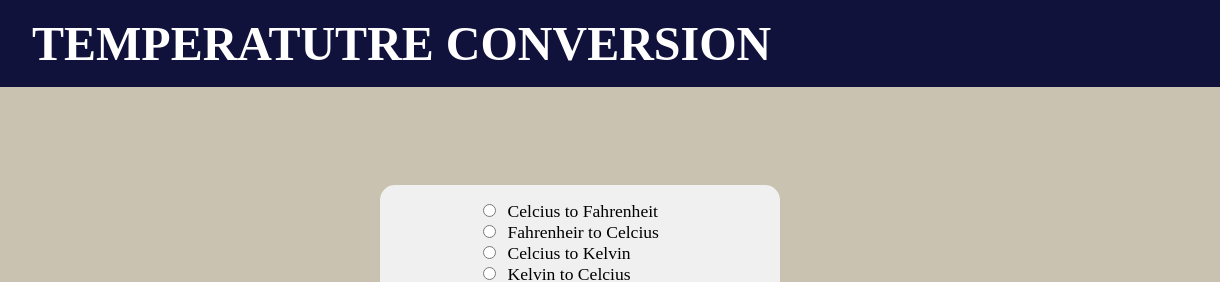
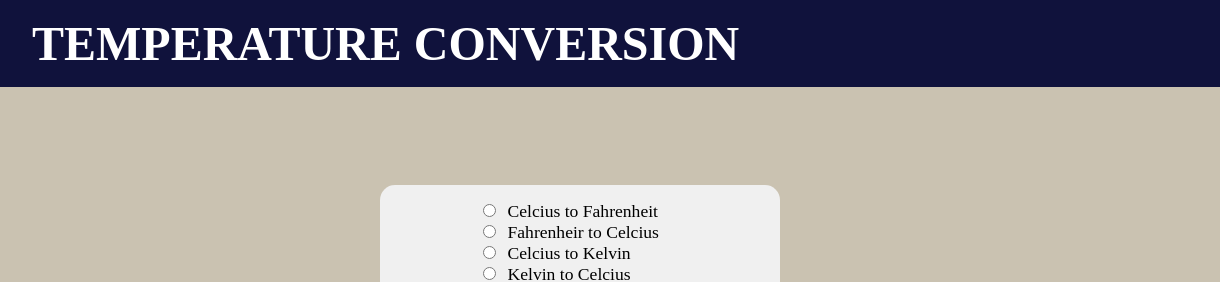
Before and after one commit to lharma/lamar-source-code, a plain HTML site: page teperature.html in a window 1280 px wide. Shown: the top 282 px of the page, 60-1280 px from the left. Drawn offline with Linux system fonts and the light colour scheme.

Commit message:
Update teperature.html
Changing the hearder

```diff
--- a/teperature.html
+++ b/teperature.html
@@ -11,7 +11,7 @@
 
         <h1><a href="index.html" target="_self"><svg xmlns="http://www.w3.org/2000/svg" height="24px" viewBox="0 -960 960 960" width="24px" fill="#000000"><path d="M400-80 0-480l400-400 71 71-329 329 329 329-71 71Z"/></svg></a></h1>
 
-        <h1>TEMPERATUTRE CONVERSION
+        <h1>TEMPERATURE CONVERSION
 
    </h1>
     </header>
```
